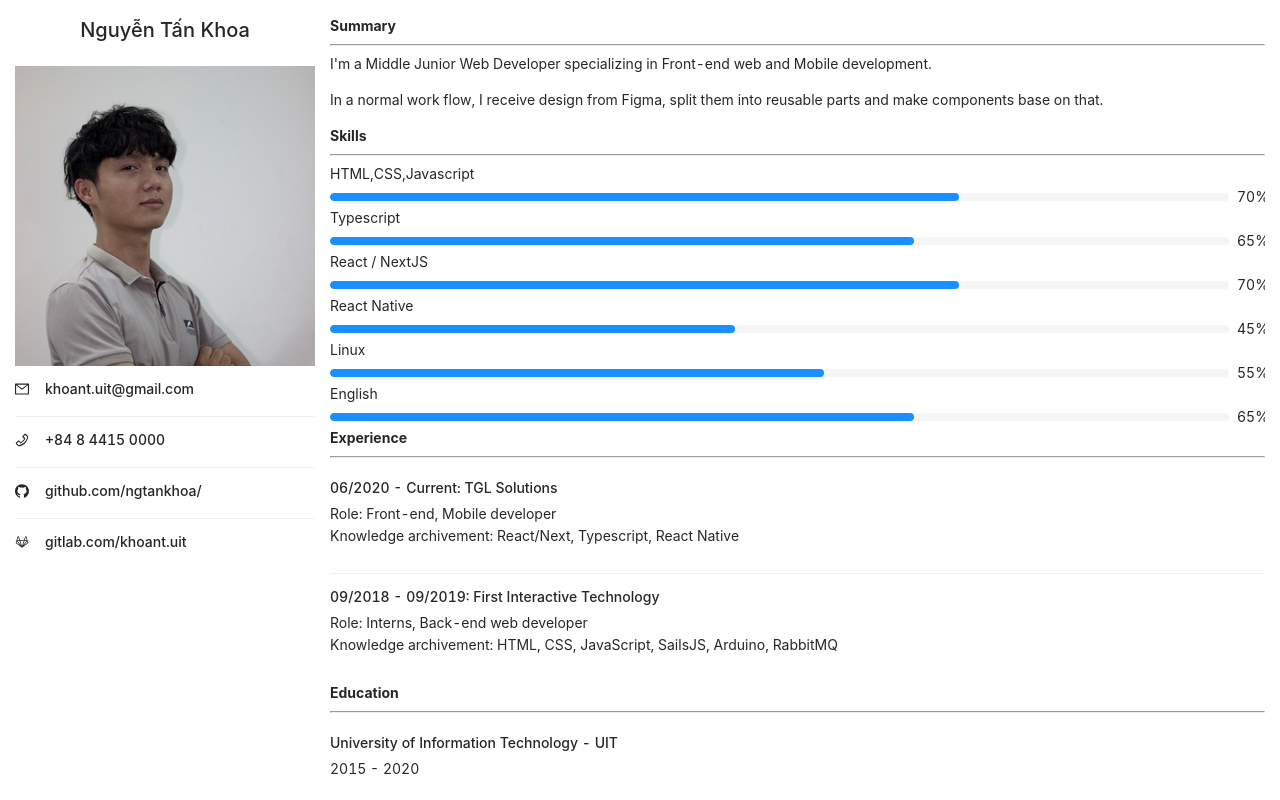
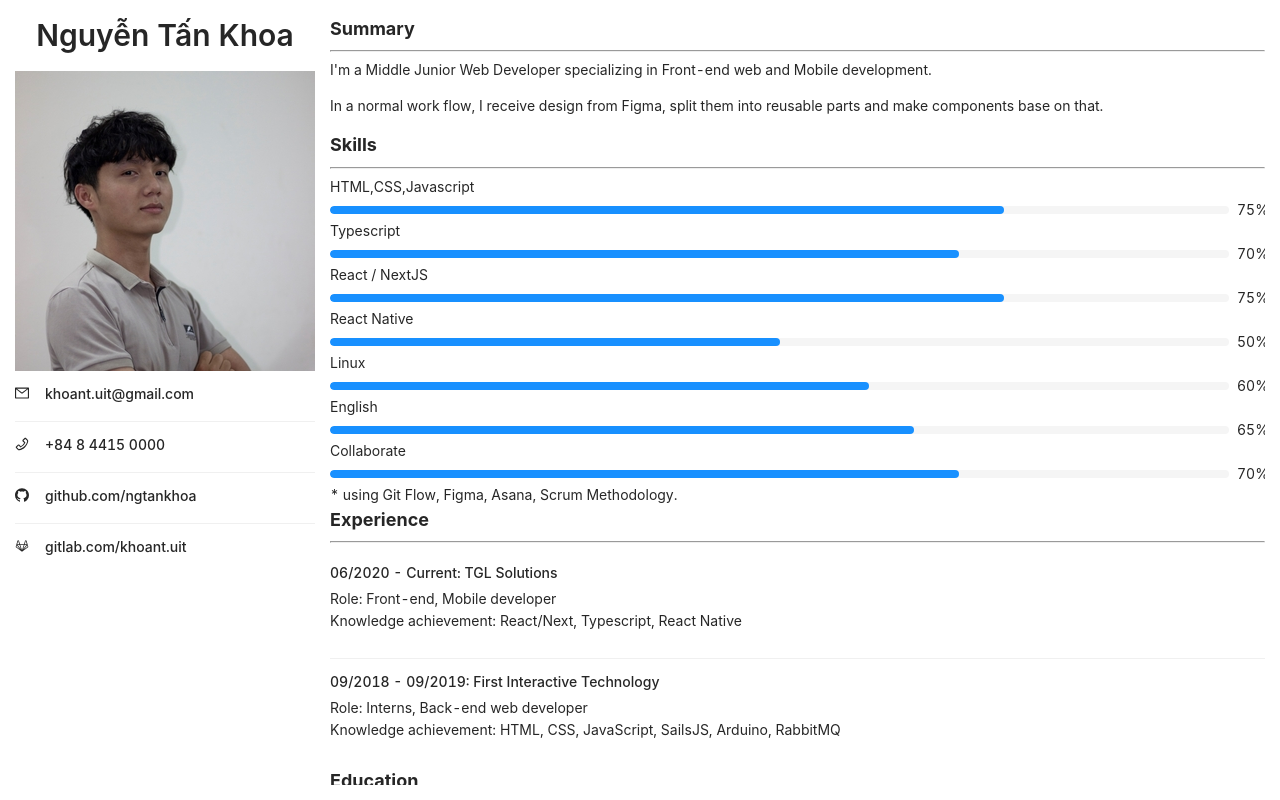
Before and after one commit to ngtankhoa/next-cv, a Next.js app: page / in a window 1280 px wide. Built offline with nearby package versions, Linux system fonts and the light colour scheme.

Commit message:
add more information

```diff
--- a/components/title-session/title-session.styled.tsx
+++ b/components/title-session/title-session.styled.tsx
@@ -2,6 +2,6 @@ import styled from 'styled-components';
 
 const Title = styled.span`
     font-weight: 700;
-    font-size: 20;
+    font-size: 18px;
 `;
 export { Title };
--- a/containers/experience/experience.tsx
+++ b/containers/experience/experience.tsx
@@ -15,7 +15,7 @@ export function Experience() {
                         description={
                             <Paragraph>
                                 Role: Front-end, Mobile developer <br />
-                                Knowledge archivement: React/Next, Typescript,
+                                Knowledge achievement: React/Next, Typescript,
                                 React Native
                             </Paragraph>
                         }
@@ -29,7 +29,7 @@ export function Experience() {
                                 <Paragraph>
                                     Role: Interns, Back-end web developer
                                     <br />
-                                    Knowledge archivement: HTML, CSS,
+                                    Knowledge achievement: HTML, CSS,
                                     JavaScript, SailsJS, Arduino, RabbitMQ
                                 </Paragraph>
                             </>
--- a/containers/hobby/hobby.tsx
+++ b/containers/hobby/hobby.tsx
@@ -6,7 +6,7 @@ export function Hobby() {
     return (
         <InformationContainer>
             <TitleSession>Hobby</TitleSession>
-            <Paragraph>Gaming, Walking, Music, Distro Hopper</Paragraph>
+            <Paragraph>Gaming, Walking, Music, Linux Distro Hopper.</Paragraph>
         </InformationContainer>
     );
 }
--- a/containers/skills/skills.tsx
+++ b/containers/skills/skills.tsx
@@ -6,17 +6,20 @@ export function Skills() {
         <InformationContainer>
             <TitleSession>Skills</TitleSession>
             <span>HTML,CSS,Javascript</span>
+            <Progress percent={75} />
+            <span>Typescript</span>
             <Progress percent={70} />
-            <span>Typescript</span>
-            <Progress percent={65} />
             <span>React / NextJS</span>
-            <Progress percent={70} />
+            <Progress percent={75} />
             <span>React Native</span>
-            <Progress percent={45} />
+            <Progress percent={50} />
             <span>Linux</span>
-            <Progress percent={55} />
+            <Progress percent={60} />
             <span>English</span>
             <Progress percent={65} />
+            <span>Collaborate</span>
+            <Progress percent={70} />
+            <span> * using Git Flow, Figma, Asana, Scrum Methodology.</span>
         </InformationContainer>
     );
 }
--- a/pages/index.tsx
+++ b/pages/index.tsx
@@ -10,14 +10,14 @@ import {
     GitlabOutlined,
 } from '@ant-design/icons';
 
-const { Paragraph, Text } = Typography;
 const { Item } = List;
 const { Meta } = Item;
-const Name = styled.p`
-    font-size: 20px;
-    font-weight: 500;
-    text-align: center;
-`;
+// const Name = styled.p`
+//     font-size: 25px;
+//     font-weight: 500;
+//     text-align: center;
+//     margin-bottom: 0;
+// `;
 
 export default function Home() {
     return (
@@ -32,7 +32,10 @@ export default function Home() {
             </Head>
             <Main>
                 <Sidebar>
-                    <Name>Nguyễn Tấn Khoa</Name>
+                    {/* <Name>Nguyễn Tấn Khoa</Name> */}
+                    <Typography.Title level={2} style={{ textAlign: 'center' }}>
+                        Nguyễn Tấn Khoa
+                    </Typography.Title>
                     <img
                         src='ava.jpeg'
                         alt='Picture of me.'
@@ -44,8 +47,6 @@ export default function Home() {
                     />
                     <List>
                         <Item>
-                            {/* <MailOutlined />
-                            khoant.uit@gmail.com */}
                             <Meta
                                 avatar={<MailOutlined />}
                                 title='khoant.uit@gmail.com'
@@ -60,7 +61,7 @@ export default function Home() {
                         <Item>
                             <Meta
                                 avatar={<GithubOutlined />}
-                                title='github.com/ngtankhoa/'
+                                title='github.com/ngtankhoa'
                             />
                         </Item>
                         <Item>
```
